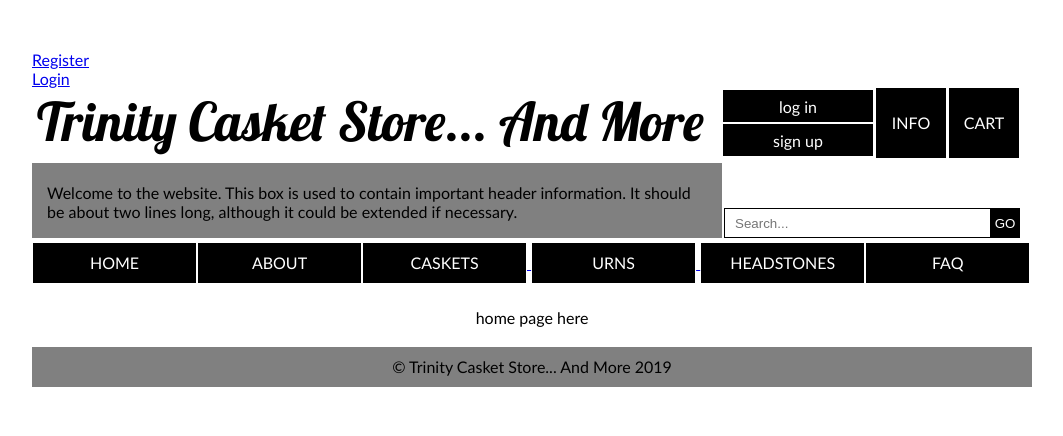
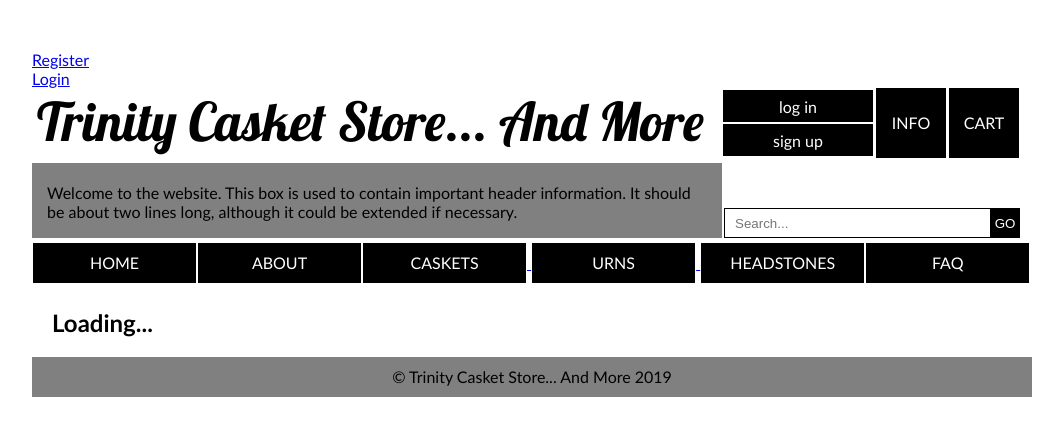
Before and after one commit to CEN3031Group2c/TrinityCaskets, a React (Create React App) app in the folder client/: page /Admin in a window 1280 px wide. Before the commit this address led to /Home. Shown: the top 436 px of the page, without its empty margins (108-1171 px from the left). Built offline with nearby package versions, Linux system fonts and the light colour scheme; no server answers.

Commit message:
Fixed private router bugs

```diff
--- a/client/src/App.js
+++ b/client/src/App.js
@@ -25,9 +25,9 @@ class App extends Component {
 
     // Added the store for redux. The rest is the same as before
     render() {
-
         return (
             <Provider store={store}>
+                {console.log(store.getState())}
                 <div id="all_content_holder">
                     <Header/>
                     <div id = "page_content">
@@ -39,6 +39,7 @@ class App extends Component {
                         <PrivateRoute exact path="/Admin" component={Admin} />
                         <Route exact path="/">
                             <Redirect to="/Home"/>
+
                         </Route>
                         <Route component={NotFound}/>
                       </Switch>
--- a/client/src/components/PrivateRoute.js
+++ b/client/src/components/PrivateRoute.js
@@ -2,18 +2,19 @@ import React from "react";
 import { Route, Redirect } from "react-router-dom";
 import { connect } from "react-redux";
 
-// Bring in the component, auth, ...rest for anything else
-const PrivateRoute = ({ component: Component, auth, ...rest }) => (
+// Component that's passed in + auth state
+const PrivateRoute = ({ component: Component, auth }) => (
 
     <Route
-        {...rest}
         render={props => {
-            console.log(auth);
-            if (auth.isLoading) {
+            if (auth.isLoading ) {
                 return <h2>Loading...</h2>;
             }
+            else if(!auth.user){
+                return <h2>Access Denied</h2>
+            }
             // If not an admin
-            else if (!auth.user) {
+            else if (!auth.user.admin) {
                 return <Redirect to="/" />;
             }
             // If an admin, load up the specified component
--- a/client/src/views/Administrator/Administrator.js
+++ b/client/src/views/Administrator/Administrator.js
@@ -1,13 +1,12 @@
 import React from 'react';
 
-function Administrator() {
+function Admin() {
     return (
 
         <div className="App">
             <header className="App-header">
-                <h1>About us ……..</h1>
+                <h1>Admin</h1>
                 <div>
-                    Admin panel
                 </div>
 
             </header>
@@ -15,4 +14,4 @@ function Administrator() {
     );
 }
 
-export default Administrator;
+export default Admin;
--- a/client/src/views/Boilerplate/Boilerplate.css
+++ b/client/src/views/Boilerplate/Boilerplate.css
@@ -198,7 +198,7 @@ body
 #page_content
 {
   padding: 20px;
-  background-color:
+  background-color: white;
 }
 
 #footer
```
